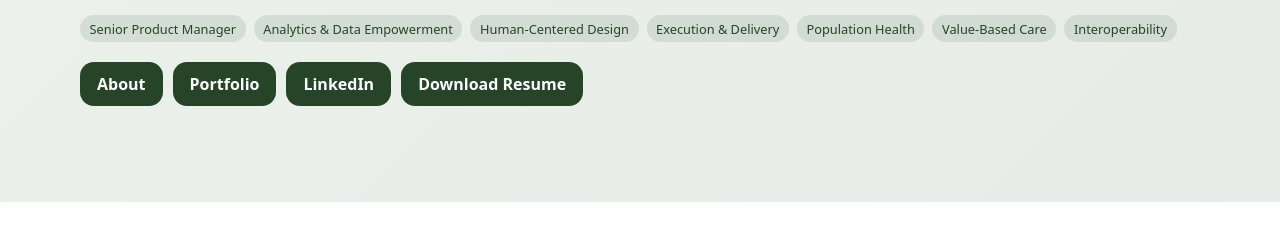
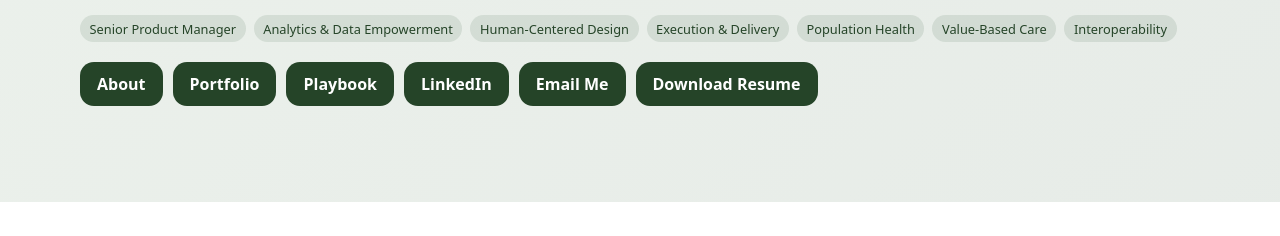
Before and after one commit to jessmagana16/Jessica-Magana-Product-Portfolio, a plain HTML site: page index.html in a window 1280 px wide. Shown: the part 291-527 px from the top of the page. Drawn offline with Linux system fonts and the light colour scheme.

Commit message:
Update index.html

```diff
--- a/index.html
+++ b/index.html
@@ -52,7 +52,9 @@
       <div style="margin-top:20px;display:flex;flex-wrap:wrap;gap:10px">
         <a class="btn primary" href="#about">About</a>
         <a class="btn primary" href="#portfolio">Portfolio</a>
+        <a class="btn primary" href="https://drive.google.com/file/d/1DDeIMi_haOMjZ3-_FA1R_eWkSWhoIw0A/view?usp=drive_link">Playbook</a>
         <a class="btn primary" href="https://www.linkedin.com/in/jessica-magana-dba-mshi-53451149" target="_blank">LinkedIn</a>
+        <a class="btn primary" href="mailto:daffron_16@hotmail.com?subject=Portfolio Inquiry">Email Me</a>
         <a class="btn primary" href="https://drive.google.com/file/d/1o1e66561Y9ROxxMNjiH7Eh3Xk0fEVdN3/view?usp=drive_link" download>Download Resume </a>
       </div>
   </section>
```
